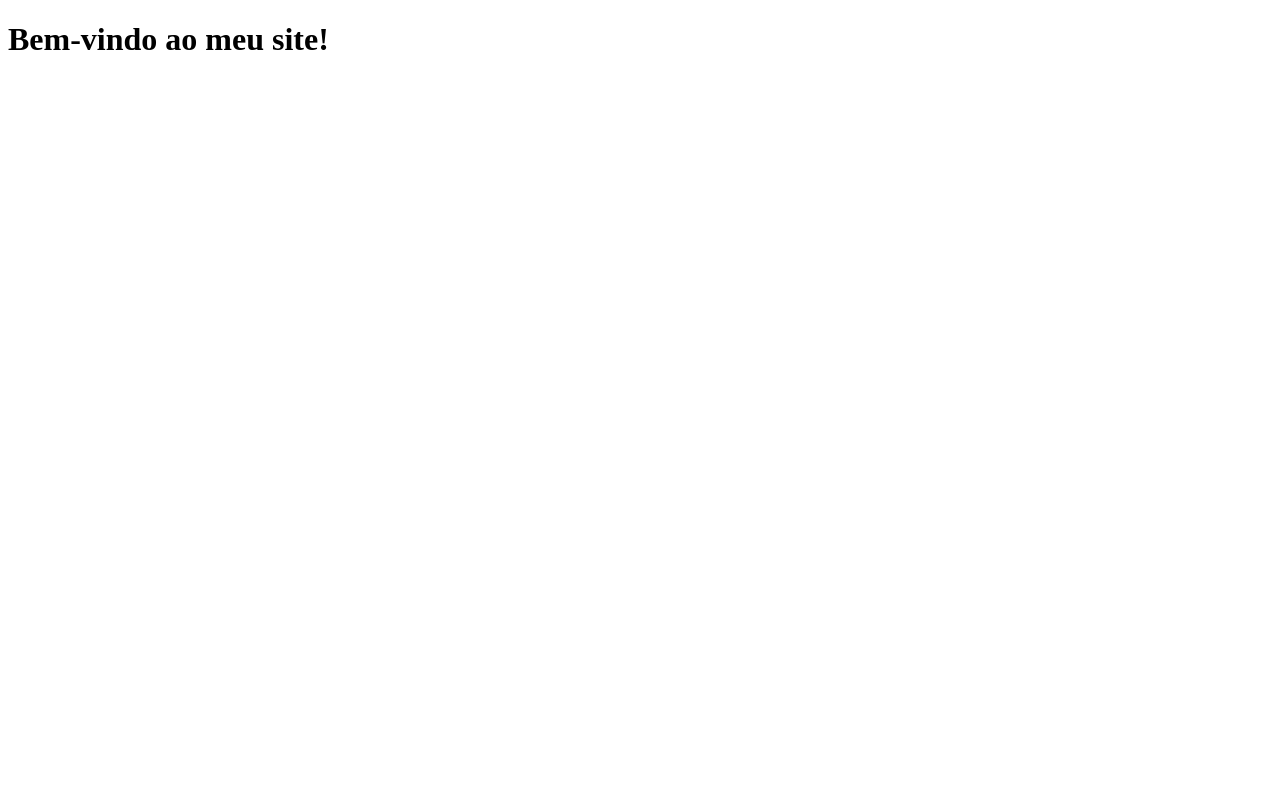
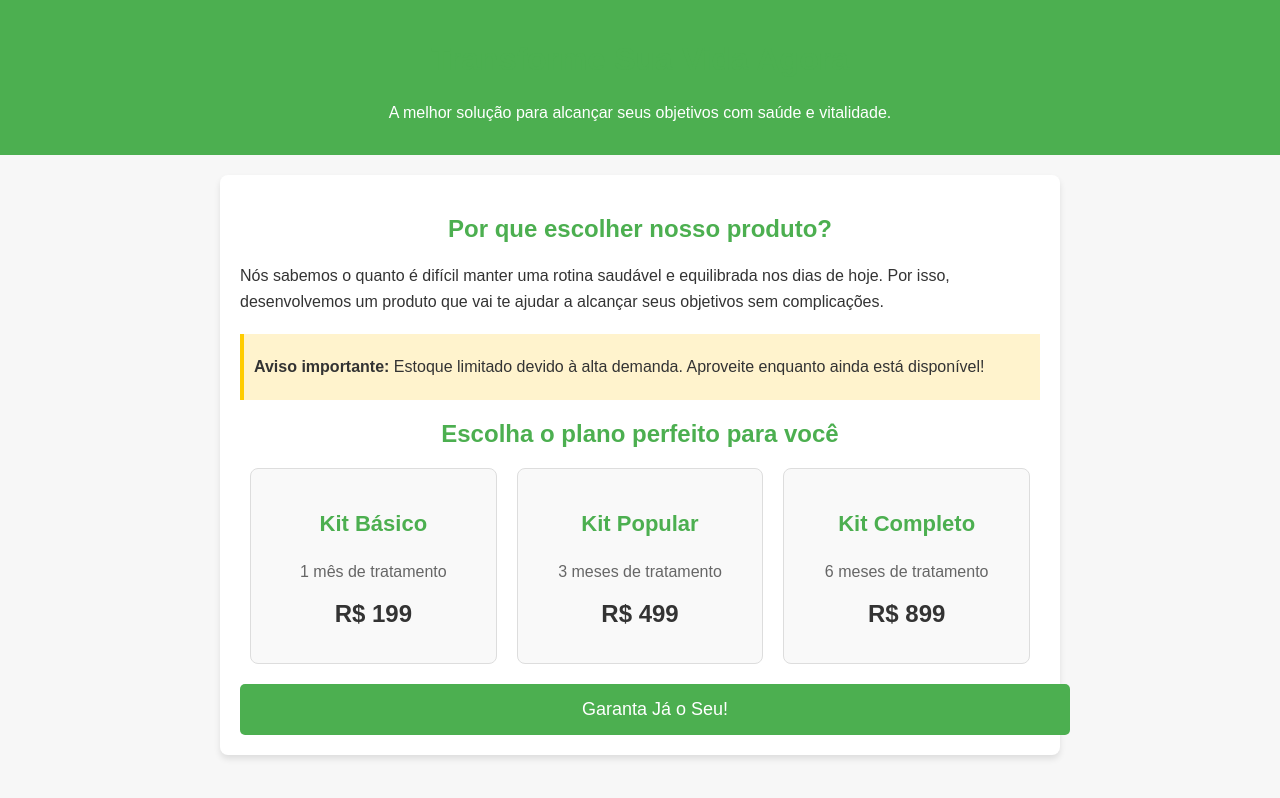
Before and after one commit to mandicneves/teste_site, a plain HTML site: page index.html in a window 1280 px wide. Drawn offline with Linux system fonts and the light colour scheme.

Commit message:
Update index.html

```diff
--- a/index.html
+++ b/index.html
@@ -1,11 +1,140 @@
 <!DOCTYPE html>
-<html lang="pt-BR">
+<html lang="en">
 <head>
-  <meta charset="UTF-8">
-  <meta name="viewport" content="width=device-width, initial-scale=1.0">
-  <title>Meu Site</title>
+    <meta charset="UTF-8">
+    <meta name="viewport" content="width=device-width, initial-scale=1.0">
+    <title>Presell Page</title>
+    <style>
+        body {
+            font-family: Arial, sans-serif;
+            margin: 0;
+            padding: 0;
+            background-color: #f7f7f7;
+            color: #333;
+        }
+
+        header {
+            background-color: #4CAF50;
+            color: white;
+            padding: 20px;
+            text-align: center;
+        }
+
+        .container {
+            max-width: 800px;
+            margin: 20px auto;
+            background: white;
+            padding: 20px;
+            border-radius: 8px;
+            box-shadow: 0 4px 6px rgba(0, 0, 0, 0.1);
+        }
+
+        h1, h2 {
+            color: #4CAF50;
+            text-align: center;
+        }
+
+        p {
+            line-height: 1.6;
+            margin: 10px 0;
+        }
+
+        .highlight {
+            background-color: #FFF3CD;
+            border-left: 4px solid #FFCC00;
+            padding: 10px;
+            margin: 20px 0;
+        }
+
+        .cta-button {
+            display: block;
+            width: 100%;
+            padding: 15px;
+            background-color: #4CAF50;
+            color: white;
+            text-align: center;
+            font-size: 18px;
+            border: none;
+            border-radius: 5px;
+            cursor: pointer;
+            text-decoration: none;
+            margin-top: 20px;
+        }
+
+        .cta-button:hover {
+            background-color: #45a049;
+        }
+
+        .pricing {
+            display: flex;
+            justify-content: space-around;
+            margin: 20px 0;
+        }
+
+        .pricing .card {
+            flex: 1;
+            margin: 0 10px;
+            padding: 20px;
+            border: 1px solid #ddd;
+            border-radius: 8px;
+            text-align: center;
+            background-color: #f9f9f9;
+        }
+
+        .pricing .card h3 {
+            color: #4CAF50;
+            font-size: 22px;
+        }
+
+        .pricing .card p {
+            font-size: 16px;
+            color: #666;
+        }
+
+        .pricing .card .price {
+            font-size: 24px;
+            font-weight: bold;
+            color: #333;
+            margin: 10px 0;
+        }
+    </style>
 </head>
 <body>
-  <h1>Bem-vindo ao meu site!</h1>
+    <header>
+        <h1>Transforme Sua Vida Agora</h1>
+        <p>A melhor solução para alcançar seus objetivos com saúde e vitalidade.</p>
+    </header>
+
+    <div class="container">
+        <h2>Por que escolher nosso produto?</h2>
+        <p>Nós sabemos o quanto é difícil manter uma rotina saudável e equilibrada nos dias de hoje. Por isso, desenvolvemos um produto que vai te ajudar a alcançar seus objetivos sem complicações.</p>
+
+        <div class="highlight">
+            <p><strong>Aviso importante:</strong> Estoque limitado devido à alta demanda. Aproveite enquanto ainda está disponível!</p>
+        </div>
+
+        <h2>Escolha o plano perfeito para você</h2>
+        <div class="pricing">
+            <div class="card">
+                <h3>Kit Básico</h3>
+                <p>1 mês de tratamento</p>
+                <p class="price">R$ 199</p>
+            </div>
+
+            <div class="card">
+                <h3>Kit Popular</h3>
+                <p>3 meses de tratamento</p>
+                <p class="price">R$ 499</p>
+            </div>
+
+            <div class="card">
+                <h3>Kit Completo</h3>
+                <p>6 meses de tratamento</p>
+                <p class="price">R$ 899</p>
+            </div>
+        </div>
+
+        <a href="#" class="cta-button">Garanta Já o Seu!</a>
+    </div>
 </body>
 </html>
```
